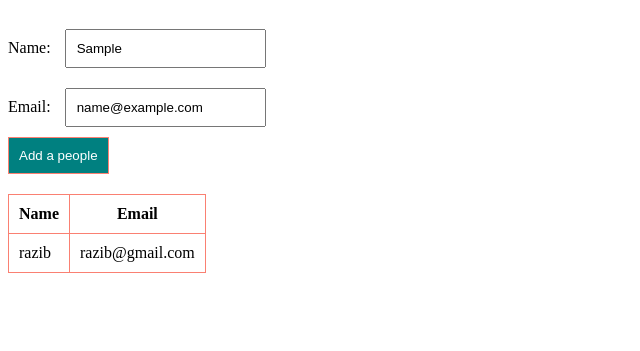
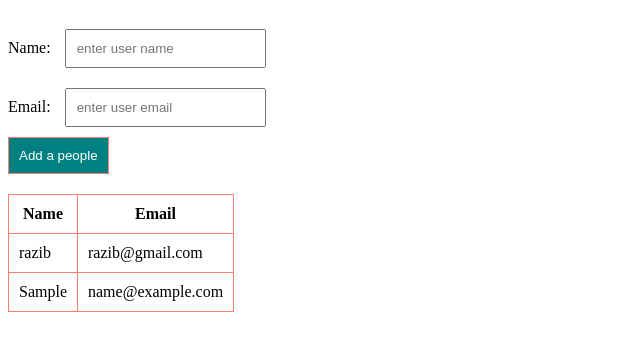
Before and after one commit to poloey/10_uy28_jan_20, a plain HTML site: page dynamic_table/index.html in a window 1280 px wide. Both pictures are taken after typing "Sample", "name@example.com" into the empty fields and a click on the button "Add a people". Shown: the part 61-412 px from the top of the page, without its empty margins (0-640 px from the left). Drawn offline with Linux system fonts and the light colour scheme.

Commit message:
added dynamic table

```diff
--- a/dynamic_table/index.html
+++ b/dynamic_table/index.html
@@ -31,17 +31,17 @@
   <h1>Dynamic table</h1>
   <div>
     Name:
-    <input placeholder="enter user name" type="text">
+    <input id="name" placeholder="enter user name" type="text">
   </div>
   <div>
     Email:
-    <input type="text" placeholder="enter user email">
+    <input id="email" type="text" placeholder="enter user email">
   </div>
   <div>
-    <button>Add a people</button>
+    <button id="button">Add a people</button>
   </div>
 
-  <table>
+  <table id="table">
     <tr>
       <th>Name</th>
       <th>Email</th>
--- a/dynamic_table/script.js
+++ b/dynamic_table/script.js
@@ -0,0 +1,33 @@
+var button = document.getElementById('button');
+button.addEventListener('click', function () {
+  // name extract
+  var name = document.getElementById('name').value;
+  // create textNode for name
+  var namenode = document.createTextNode(name);
+  // email extract
+  var email = document.getElementById('email').value;
+  // create textNode for email
+  var emailnode = document.createTextNode(email);
+  // create td for name
+  var tdname = document.createElement('td');
+  // append name node to tdname
+  tdname.appendChild(namenode)
+  // create td for email
+  var tdemail = document.createElement('td');
+  // append email node to tdemail
+  tdemail.appendChild(emailnode);
+  // create tr element
+  var tr = document.createElement('tr');
+  // append tdname to tr
+  tr.appendChild(tdname)
+  // append tdemail to tr
+  tr.appendChild(tdemail)
+  // select table from real dom
+  console.log(tr);
+  var table = document.getElementById('table');
+  // append tr to table
+  table.appendChild(tr);
+  document.getElementById('name').value = '';
+  document.getElementById('email').value = '';
+
+})
```
